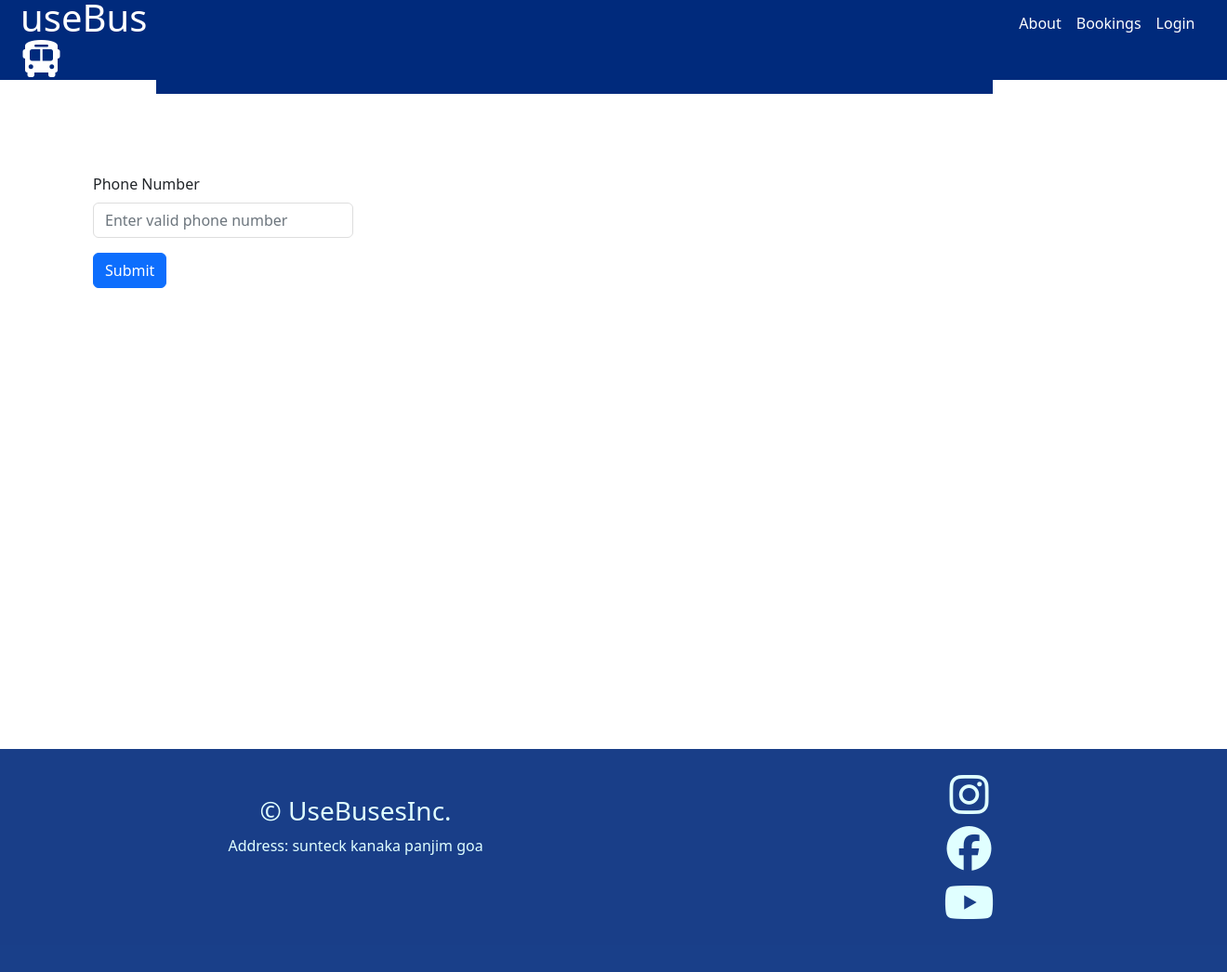
After one commit to kishantnedar/bus-portal-fs-workshop, a Flask app: page /login in a window 1320 px wide. The commit adds this page. Shown: the whole page at 93% size. Run offline with Flask 2, Linux system fonts and the light colour scheme; some libraries are stand-ins or nearby versions.

Commit message:
login page created and added sessions functionality for users.

```diff
--- a/app.py
+++ b/app.py
@@ -1,11 +1,18 @@
-from flask import Flask, render_template
+from flask import Flask, render_template, redirect, request, session, url_for
 import os
 from controllers.admin import admin
 from controllers.book import booking
 from actions.booking.booking import BookingActions
 from controllers.bus import bus
 
+from flask_session import Session
+
 app = Flask(__name__)
+
+app.config["SESSION_PERMANENT"] = False
+app.config["SESSION_TYPE"] = "filesystem"
+Session(app)
+
 app.secret_key = os.urandom(24)
 
 app.register_blueprint(admin, url_prefix='/admin')
@@ -15,15 +22,18 @@ app.register_blueprint(bus)
 
 @app.route('/')
 def index():
-    start_locations = []
-    destination_locations = []
-    location_obj = BookingActions().get_locations()
-    for each_location in location_obj:
-        if each_location['start'] not in start_locations:
-            start_locations.append(each_location['start'])
-        if each_location['destination'] not in destination_locations:
-            destination_locations.append(each_location['destination'])
-    return render_template("index.html", start_locations=start_locations, destination_locations=destination_locations)
+    if not session.get("user"):
+        return redirect(url_for('login'))
+    else:
+        start_locations = []
+        destination_locations = []
+        location_obj = BookingActions().get_locations()
+        for each_location in location_obj:
+            if each_location['start'] not in start_locations:
+                start_locations.append(each_location['start'])
+            if each_location['destination'] not in destination_locations:
+                destination_locations.append(each_location['destination'])
+        return render_template("index.html", start_locations=start_locations, destination_locations=destination_locations, user=session.get("user"))
 
 
 @app.route('/about')
@@ -31,6 +41,19 @@ def about_us():
     return render_template('about.html')
 
 
+
+@app.route('/login',  methods=["POST", "GET"])
+def login():
+    if request.method == "POST":
+        session["user"] = request.form.get("user-pno")
+        return redirect(url_for('index'))
+    return render_template("login.html")
+
+@app.route("/logout")
+def logout():
+    session["user"] = None
+    return redirect(url_for('login'))
+
 if __name__ == '__main__':
     port = int(os.environ.get('PORT', 5007))
     app.run(debug=True, host='0.0.0.0', port=port)
--- a/static/css/bus.css
+++ b/static/css/bus.css
@@ -2,6 +2,17 @@
 
 *{
   margin: 0;
+}
+
+/* login page css */
+
+.login_form_wrapper{
+   height: 600px;
+}
+
+.login_form{
+  margin: 100px;
+  align-items:center ;
 }
 
 #advantage{
--- /dev/null
+++ b/templates/login.html
@@ -0,0 +1,21 @@
+{% extends 'base.html' %} {% block title %} Index {% endblock %}
+{% include 'navbar.html' %}
+{% block content %}
+
+
+
+<div class="login_form_wrapper">
+    <form method="post" action="{{url_for('login')}}">
+        <div class="mb-3 login_form">
+          <label for="user-pno" class="form-label">Phone Number</label>
+          <input type="text" class="form-control w-25" id="user-pno" name="user-pno" placeholder="Enter valid phone number" pattern="[7-9][0-9]{9}" required>
+          <button type="submit" class="btn btn-primary mt-3">Submit</button>
+        </div>
+    </form>
+</div>
+
+
+
+
+{% include 'footer.html' %}
+{% endblock %}
--- a/templates/navbar.html
+++ b/templates/navbar.html
@@ -18,6 +18,18 @@
                         <a class="nav-link text-white" href="/bookings/102">Bookings</a>
                     </li>
 
+                    {% if user %}
+                    <li class="nav-item">
+                        <a class="nav-link text-white" href="{{ url_for('logout')}}">Logout</a>
+                    </li>
+                    {% else %}
+                    <li class="nav-item">
+                        <a class="nav-link text-white" href="{{ url_for('login')}}">Login</a>
+                    </li>
+                    {% endif %}
+
+
+
                 </div>
             </div>
         </ul>
--- a/templates/user-request-buses.html
+++ b/templates/user-request-buses.html
@@ -47,11 +47,7 @@ include 'navbar.html' %} {% block content %}
                     ).textContent = `${data.start} ➜ ${data.destination}`;
                   });
               </script>
-  <!--
-            </div>
-            <div>
-              <a class="buslink" href="{{url_for('book.seat_book', schedule_id=bus._id)}}"><button class="book_button" >Book this bus</button> </a>
-            </div> -->
+
           </div>
           </a>
 
```
Also changed, not shown: other parts of static/css/bus.css (+31 -7 lines), controllers/book.py (+49 -34 lines), templates/bookings-list.html (+27 -19 lines), templates/seat-booking.html (+37 -30 lines), 2 other files.
